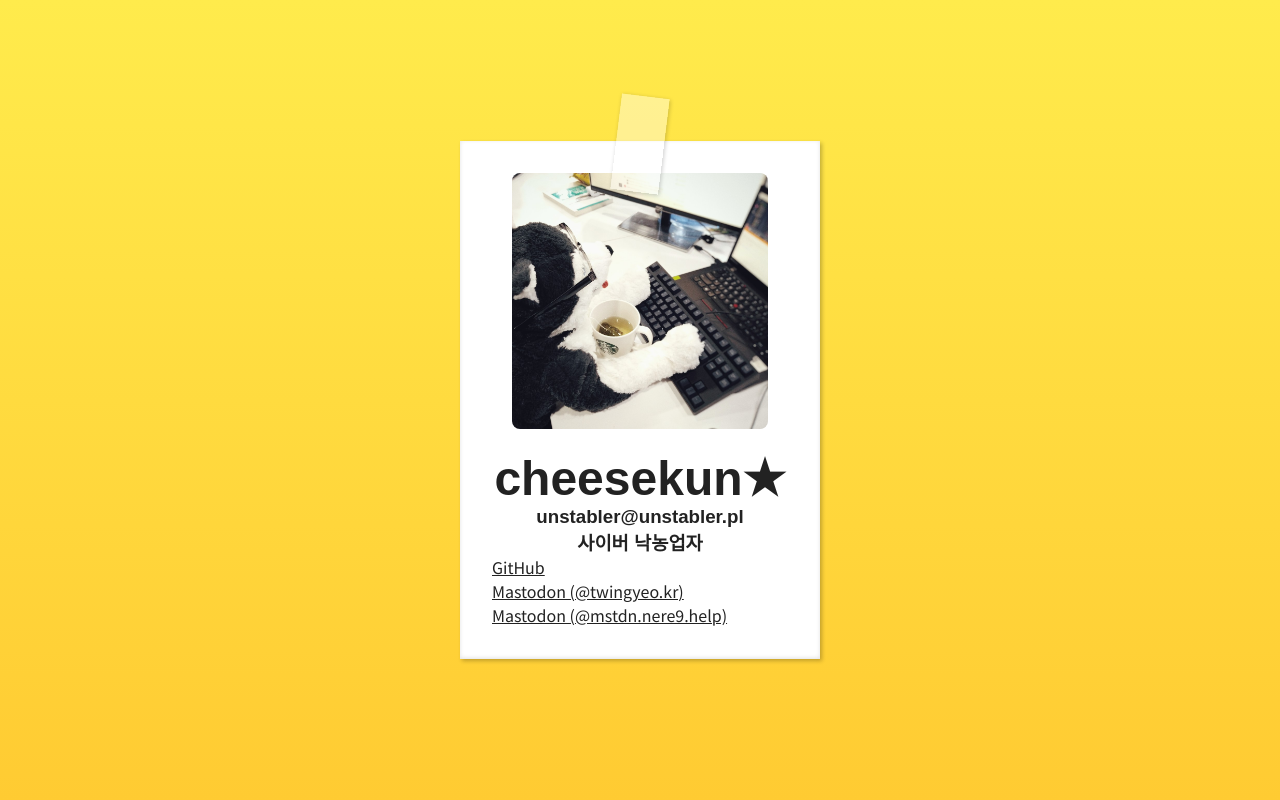
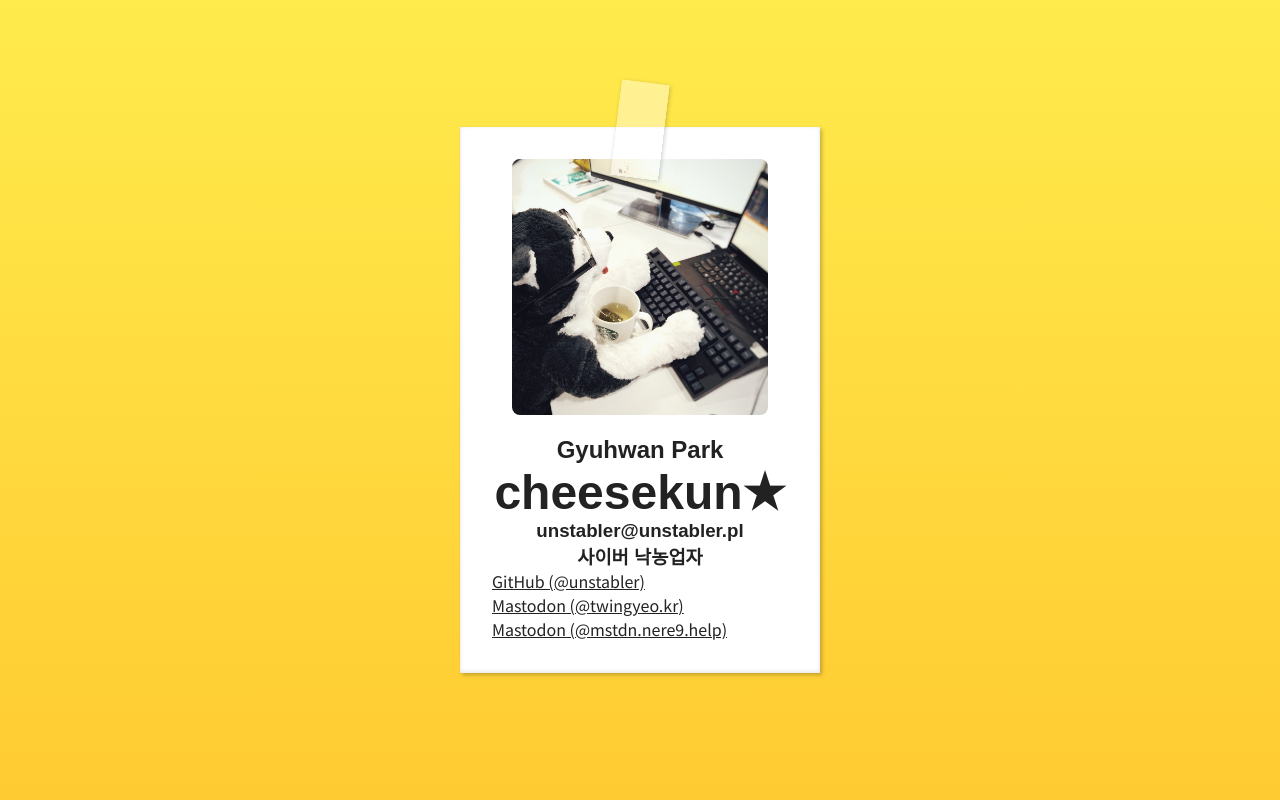
Before and after one commit to unstabler/about.cheesekun.me, a plain HTML site: page index.html in a window 1280 px wide. Shown: the top 800 px of the page. Drawn offline with Linux system fonts and the light colour scheme; a web font is replaced by a local one.

Commit message:
내용 추가

```diff
--- a/index.html
+++ b/index.html
@@ -8,13 +8,13 @@
 <body>
     <header>
         <section>
-            <img id="cheesekun" src="/assets/cheesekun.jpg">
-            <h1>cheesekun★</h1>
+            <img id="cheesekun" src="./assets/cheesekun.jpg">
+            <h1><ruby>cheesekun★<rt>Gyuhwan Park</rt></ruby></h1>
             <h3 class="email">unstabler@unstabler.pl</h3>
             <h3 class="description">사이버 낙농업자</h3>
             <nav>
                 <ul>
-                    <li><a href="https://github.com/unstabler">GitHub</a></li>
+                    <li><a href="https://github.com/unstabler">GitHub (@unstabler)</a></li>
                     <li><a href="https://twingyeo.kr/@cheesekun">Mastodon (@twingyeo.kr)</a></li>
                     <li><a href="https://mstdn.nere9.help/@cheesekun">Mastodon (@mstdn.nere9.help)</a></li>
                 </ul>
@@ -105,6 +105,11 @@
                     <ul>
                         <li>농협 핀테크 API를 사용한 P2P 솔루션 유지 보수</li>
                         <li>C++14를 사용한 Linux (RT) 상에서의 EtherCAT 모터의 중앙 제어 소프트웨어 작성</li>
+                        <li>React + Typescript를 사용한 Dapp 소셜 네트워킹 서비스 제작</li>
+                        <li>Android 기반의 바코드 스캔 / 영수증 출력을 행하는 키오스크 단말 개발</li>
+                        <li>TypeScript + Express.js를 사용한 중앙 집중형 지갑 서버 개발</li>
+                        <li>Vue.js + Cordova를 사용한 중앙 집중형 지갑 클라이언트 개발</li>
+                        <li>React Native를 사용한 각 뉴스 사이트의 기사의 푸시 알림을 수신・표시하는 앱의 개발</li>
                     </ul>
                 </li>
             </ul>
--- a/style.css
+++ b/style.css
@@ -22,6 +22,15 @@ html, body {
 
 a {
     color: inherit;
+}
+
+ruby {
+    display: flex;
+    flex-direction: column-reverse;
+}
+
+ruby > rt {
+    text-align: center;
 }
 
 body > header {
```
